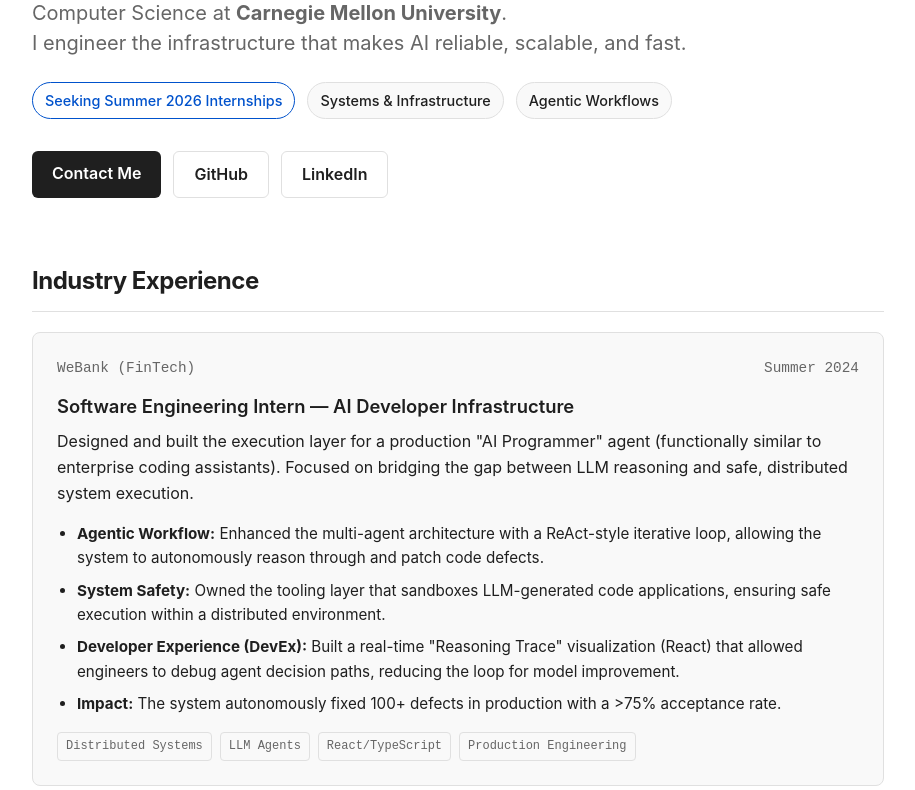
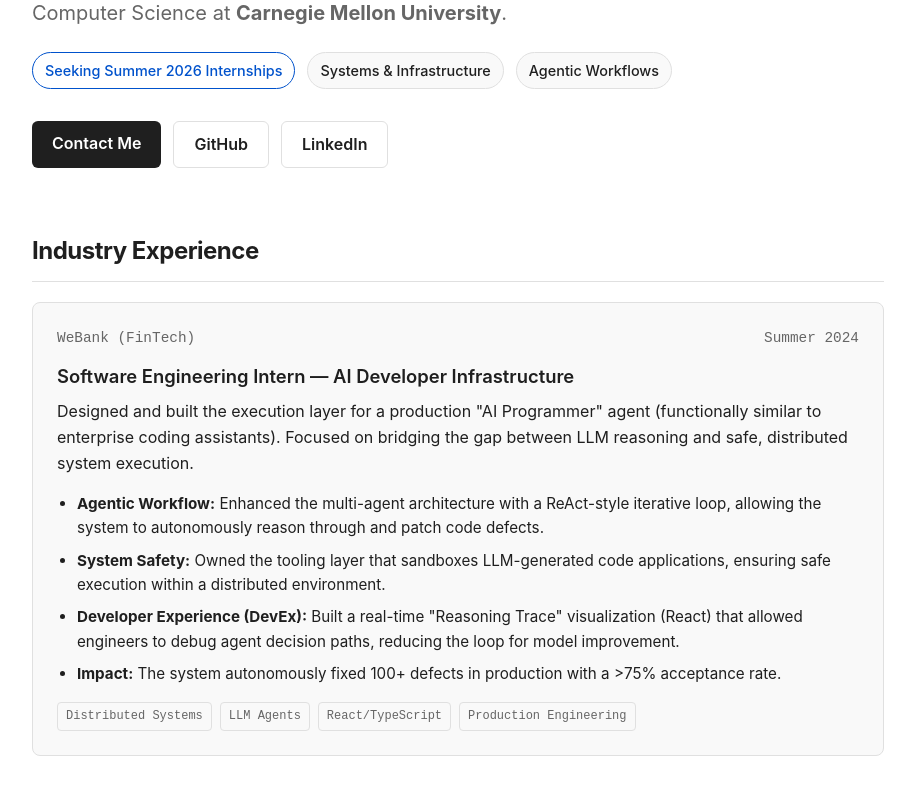
Before and after one commit to ErkeXia/ErkeXia.github.io, a plain HTML site: page index.html in a window 1280 px wide. Shown: the part 131-921 px from the top of the page, without its empty margins (182-1097 px from the left). Drawn offline with Linux system fonts and the light colour scheme.

Commit message:
Remove sentence about AI infrastructure
Removed a sentence about engineering AI infrastructure.

```diff
--- a/index.html
+++ b/index.html
@@ -202,7 +202,6 @@
       <h1>Erke Xia</h1>
       <p class="subtitle">
         Computer Science at <b>Carnegie Mellon University</b>.<br>
-        I engineer the infrastructure that makes AI reliable, scalable, and fast.
       </p>
 
       <div class="pill-container">
```
